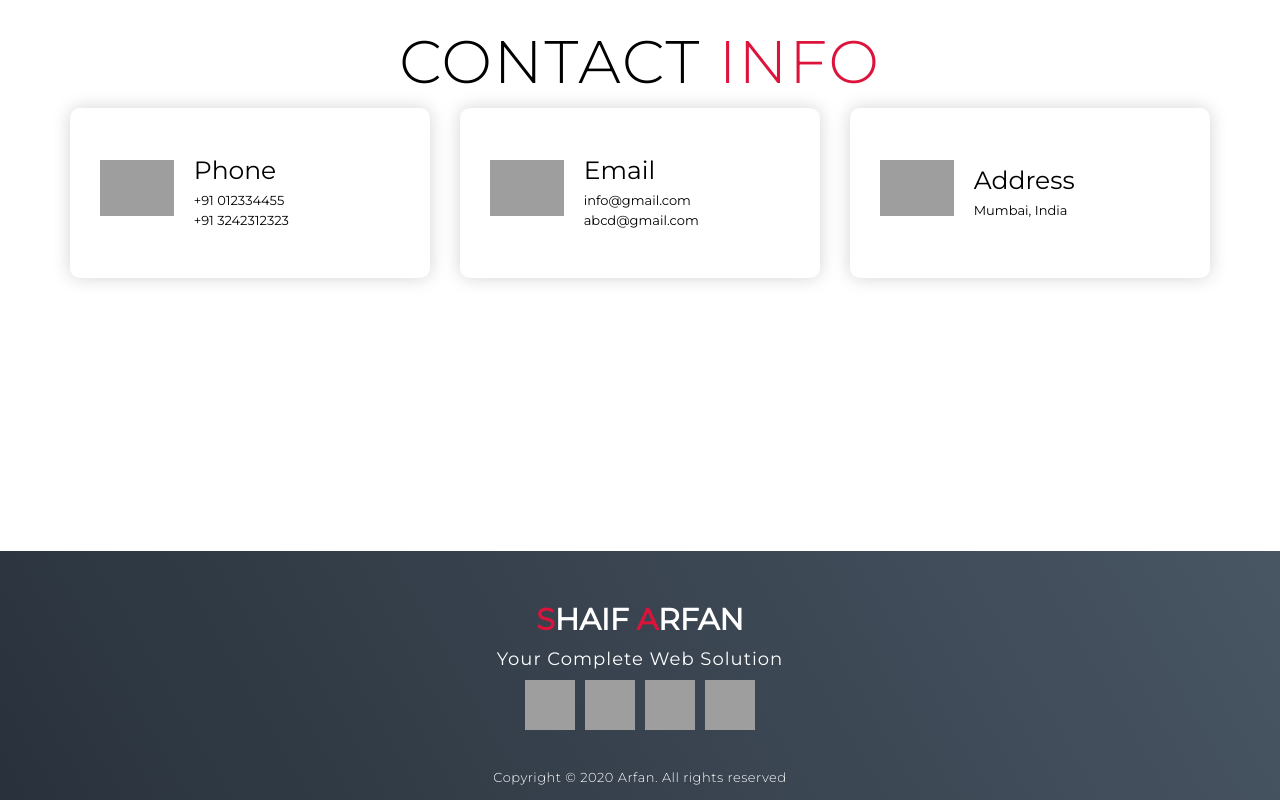
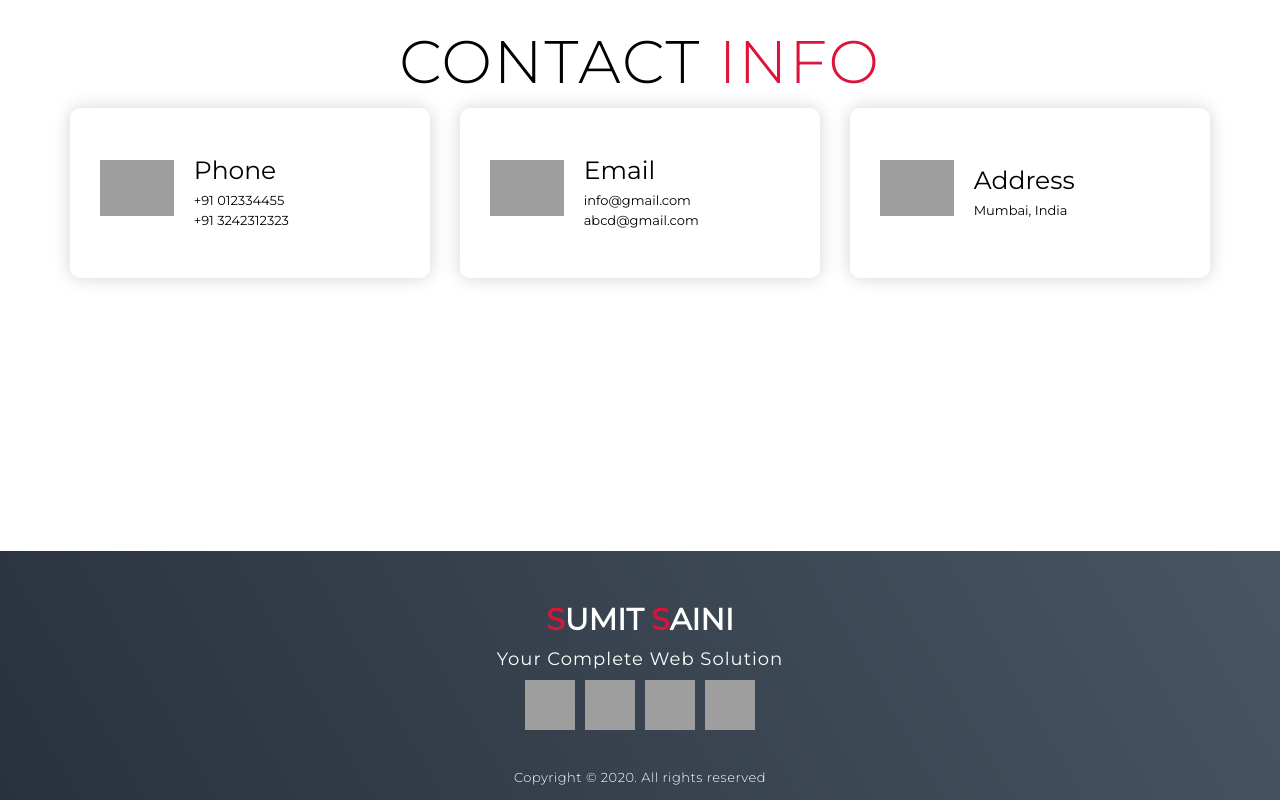
Before and after one commit to Sumit-00/MyPortfolio, a plain HTML site: page index.html in a window 1280 px wide. Shown: the part 4992-5792 px from the top of the page. Drawn offline with Linux system fonts and the light colour scheme; grey boxes are pictures that could not be loaded.

Commit message:
Add files via upload

```diff
--- a/index.html
+++ b/index.html
@@ -192,7 +192,7 @@
   <!-- Footer -->
   <section id="footer">
     <div class="footer container">
-      <div class="brand"><h1><span>S</span>haif <span>A</span>rfan</h1></div>
+      <div class="brand"><h1><span>S</span>umit <span>S</span>aini</h1></div>
       <h2>Your Complete Web Solution</h2>
       <div class="social-icon">
         <div class="social-item">
@@ -208,7 +208,7 @@
           <a href="#"><img src="https://img.icons8.com/bubbles/100/000000/behance.png"/></a>
         </div>
       </div>
-      <p>Copyright © 2020 Arfan. All rights reserved</p>
+      <p>Copyright © 2020. All rights reserved</p>
     </div>
   </section>
   <!-- End Footer -->
```
